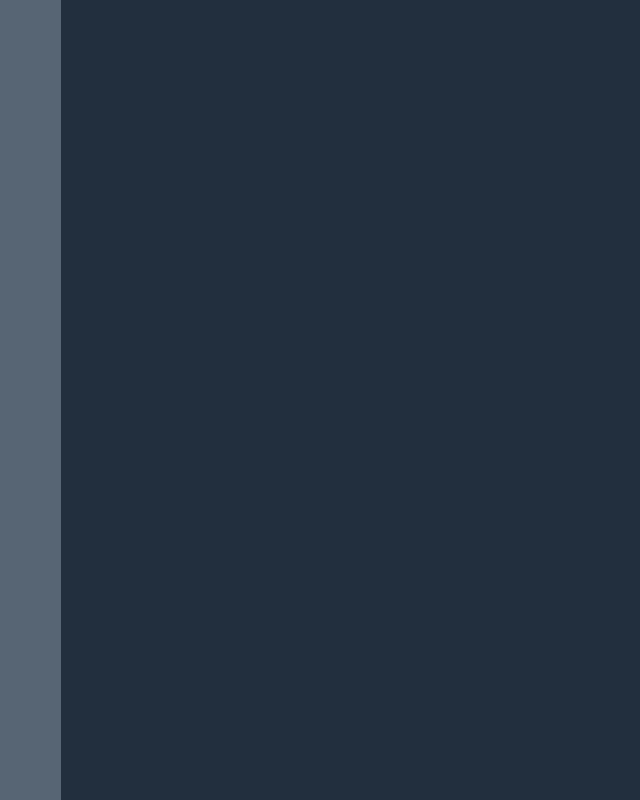
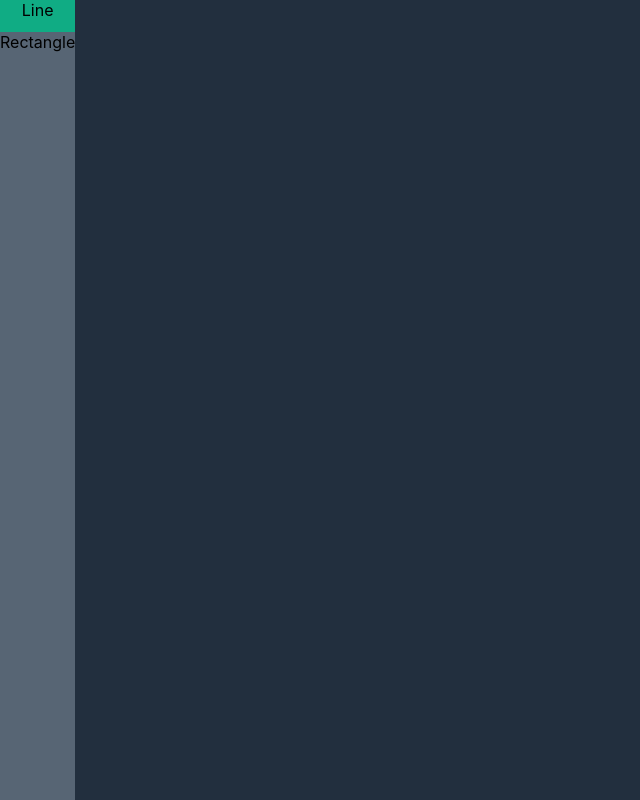
Before and after one commit to zsozsi-fekete/simple-paint-react, a React (Create React App) app in the folder simple-paint/: page / in a window 1280 px wide. Shown: the whole page, without its empty margins (0-640 px from the left). Built offline with nearby package versions, Linux system fonts and the light colour scheme.

Commit message:
Created redux store, added Toolbar

```diff
--- a/simple-paint/package.json
+++ b/simple-paint/package.json
@@ -3,6 +3,7 @@
   "version": "0.1.0",
   "private": true,
   "dependencies": {
+    "@reduxjs/toolkit": "^1.5.1",
     "@testing-library/jest-dom": "^5.11.4",
     "@testing-library/react": "^11.1.0",
     "@testing-library/user-event": "^12.1.10",
@@ -13,6 +14,7 @@
     "@types/styled-components": "^5.1.9",
     "react": "^17.0.2",
     "react-dom": "^17.0.2",
+    "react-redux": "^7.2.4",
     "react-scripts": "4.0.3",
     "styled-components": "^5.3.0",
     "typescript": "^4.1.2",
--- a/simple-paint/src/App.tsx
+++ b/simple-paint/src/App.tsx
@@ -1,14 +1,19 @@
 import React from 'react';
+import { Provider } from 'react-redux';
+import Toolbar from './containers/Toolbar';
 import MainLayout from './layouts/MainLayout';
+import { store } from './redux/store';
 
 function App(): JSX.Element {
   return (
-    <MainLayout>
-      {{
-        toolbar: <div />,
-        playground: <div />,
-      }}
-    </MainLayout>
+    <Provider store={store}>
+      <MainLayout>
+        {{
+          toolbar: <Toolbar />,
+          playground: <div />,
+        }}
+      </MainLayout>
+    </Provider>
   );
 }
 
--- /dev/null
+++ b/simple-paint/src/containers/Toolbar.tsx
@@ -0,0 +1,45 @@
+import { FC, useCallback } from 'react';
+import styled from 'styled-components';
+import { ShapeType } from '../models/shape';
+import { useAppDispatch, useAppSelector } from '../redux/hooks';
+import { selectSelectedShape } from '../redux/selectors';
+import { selectShape } from '../redux/slice';
+
+const ToolbarItemContainer = styled.div<{ isSelected: boolean }>`
+  height: 2rem;
+  display: flex;
+  justify-content: center;
+
+  ${props => props.isSelected && `
+  background-color: #10ac84;
+`};
+
+`;
+
+const Toolbar: FC = () => {
+  const dispatch = useAppDispatch();
+  const selectedShapeType = useAppSelector(selectSelectedShape);
+
+  const click = useCallback(
+    (shapeType: ShapeType) => {
+      dispatch(selectShape(shapeType));
+    },
+    [dispatch]
+  );
+
+  return (
+    <>
+      {Object.keys(ShapeType).map(s =>
+        <ToolbarItemContainer
+          key={s}
+          isSelected={selectedShapeType === ShapeType[s as keyof typeof ShapeType]}
+          onClick={() => click(ShapeType[s as keyof typeof ShapeType])}
+        >
+          {ShapeType[s as keyof typeof ShapeType]}
+        </ToolbarItemContainer>
+      )}
+    </>
+  );
+};
+
+export default Toolbar;
--- /dev/null
+++ b/simple-paint/src/models/shape.ts
@@ -0,0 +1,4 @@
+export enum ShapeType {
+  LINE = 'Line',
+  RECTANGLE = 'Rectangle',
+}
--- /dev/null
+++ b/simple-paint/src/redux/hooks.ts
@@ -0,0 +1,5 @@
+import { TypedUseSelectorHook, useDispatch, useSelector } from 'react-redux';
+import type { RootState, AppDispatch } from './store';
+
+export const useAppDispatch = (): AppDispatch => useDispatch<AppDispatch>();
+export const useAppSelector: TypedUseSelectorHook<RootState> = useSelector;
--- /dev/null
+++ b/simple-paint/src/redux/selectors.ts
@@ -0,0 +1,4 @@
+import { ShapeType } from '../models/shape';
+import { RootState } from './store';
+
+export const selectSelectedShape = (state: RootState): ShapeType => state.rootReducer.selectedShape;
--- /dev/null
+++ b/simple-paint/src/redux/slice.ts
@@ -0,0 +1,24 @@
+/* eslint-disable no-param-reassign */
+import { createSlice, PayloadAction } from '@reduxjs/toolkit';
+import { ShapeType } from '../models/shape';
+
+export interface IRootState {
+  selectedShape: ShapeType;
+}
+
+const initialState: IRootState = {
+  selectedShape: ShapeType.LINE,
+};
+
+const slice = createSlice({
+  name: 'root',
+  initialState,
+  reducers: {
+    selectShape: (state, action: PayloadAction<ShapeType>) => {
+      state.selectedShape = action.payload;
+    }
+  }
+});
+
+export const { selectShape } = slice.actions;
+export const rootReducer = slice.reducer;
--- /dev/null
+++ b/simple-paint/src/redux/store.ts
@@ -0,0 +1,11 @@
+import { configureStore } from '@reduxjs/toolkit';
+import { rootReducer } from './slice';
+
+export const store = configureStore({
+  reducer: {
+    rootReducer
+  },
+});
+
+export type RootState = ReturnType<typeof store.getState>;
+export type AppDispatch = typeof store.dispatch;
```
Also changed, not shown: 1 other file (tests, documents, lock files or other folders).
